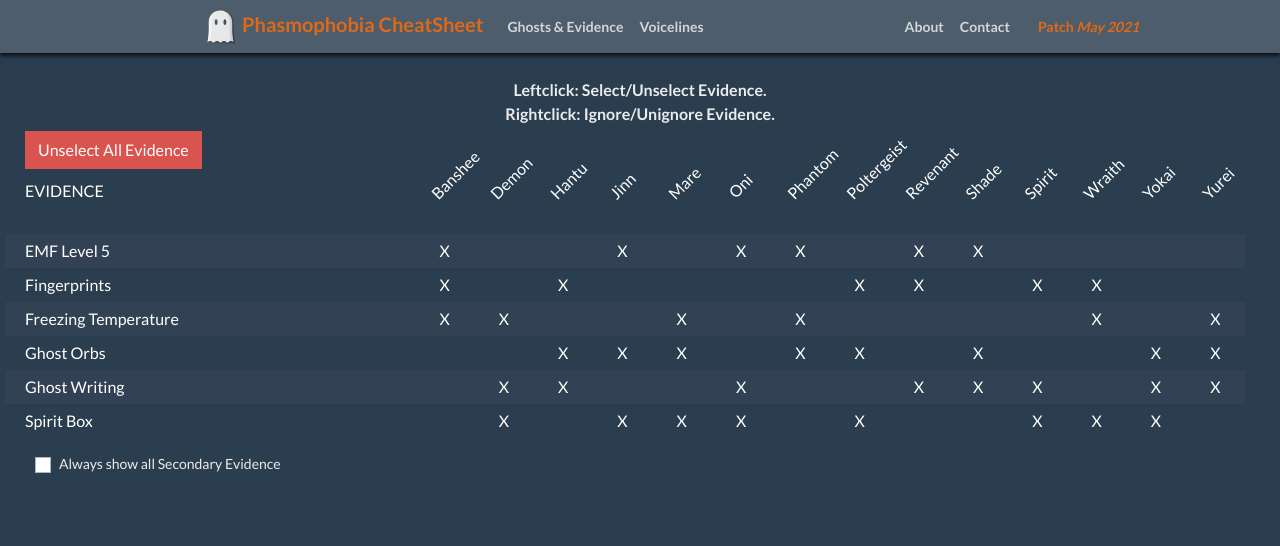
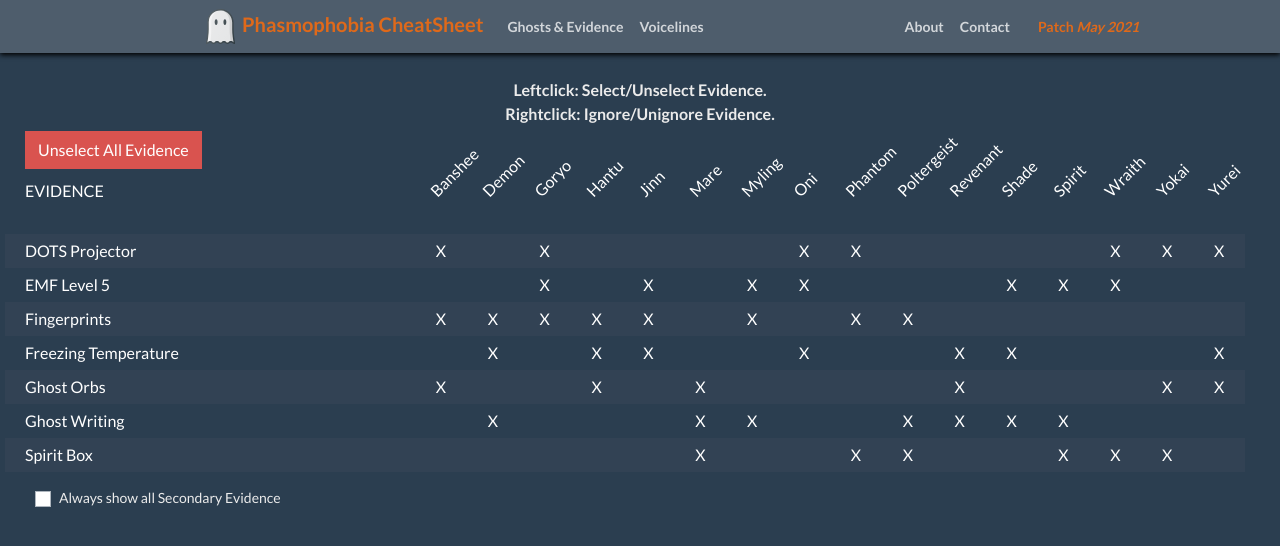
Before and after one commit to un0btanium/phasmophobia-cheatsheet, a React (Create React App) app: page / in a window 1280 px wide. Shown: the top 546 px of the page. Built offline with nearby package versions, Linux system fonts and the light colour scheme.

Commit message:
Add new DOTS evidence, and new ghosts Goryo and Myling

```diff
--- a/src/phasmophobia-data/data.js
+++ b/src/phasmophobia-data/data.js
@@ -1,11 +1,20 @@
+const DOTS = "DOTS Projector";
+const EMF5 = "EMF Level 5";
+const FINGERPRINTS = "Fingerprints";
+const FREEZING = "Freezing Temperature";
+const ORBS = "Ghost Orbs";
+const WRITING = "Ghost Writing";
+const BOX = "Spirit Box";
+
 var data = {
 	"primaryevidence": [
-		"EMF Level 5",
-		"Fingerprints",
-		"Freezing Temperature",
-		"Ghost Orbs",
-		"Ghost Writing",
-		"Spirit Box"
+		DOTS,
+		EMF5,
+		FINGERPRINTS,
+		FREEZING,
+		ORBS,
+		WRITING,
+		BOX
 	],
 	"secondaryevidence": [
 		"objects moved at great speeds",
@@ -50,9 +59,9 @@
 			"uniquestrength": "",
 			"weaknesses": "",
 			"evidence": [
-				"Fingerprints",
-				"Ghost Writing",
-				"Spirit Box",
+				EMF5,
+				WRITING,
+				BOX,
 
 				"smudge stick stops attacks for a long time"
 			]
@@ -63,9 +72,9 @@
 			"uniquestrength": "",
 			"weaknesses": "",
 			"evidence": [
-				"Fingerprints",
-				"Freezing Temperature",
-				"Spirit Box",
+				DOTS,
+				EMF5,
+				BOX,
 
 				"flying, no footprints",
 				"toxic reaction to salt",
@@ -78,9 +87,9 @@
 			"uniquestrength": "",
 			"weaknesses": "",
 			"evidence": [
-				"EMF Level 5",
-				"Freezing Temperature",
-				"Ghost Orbs",
+				DOTS,
+				FINGERPRINTS,
+				BOX,
 
 				"looking at the ghost drops sanity considerably",
 				"taking a photo makes the ghost temporarily disappear",
@@ -94,9 +103,9 @@
 			"uniquestrength": "",
 			"weaknesses": "",
 			"evidence": [
-				"Fingerprints",
-				"Ghost Orbs",
-				"Spirit Box",
+				FINGERPRINTS,
+				WRITING,
+				BOX,
 
 				"throws multiple objects at once"
 			]
@@ -107,9 +116,9 @@
 			"uniquestrength": "",
 			"weaknesses": "",
 			"evidence": [
-				"EMF Level 5",
-				"Fingerprints",
-				"Freezing Temperature",
+				DOTS,
+				FINGERPRINTS,
+				ORBS,
 
 				"targets and hunts one person at a time",
 				"scared off easily by the Crucifix"
@@ -121,9 +130,9 @@
 			"uniquestrength": "",
 			"weaknesses": "",
 			"evidence": [
-				"EMF Level 5",
-				"Ghost Orbs",
-				"Spirit Box",
+				EMF5,
+				FINGERPRINTS,
+				FREEZING,
 
 				"territorial ghost that attacks when threatened",
 				"travels fast when victim is far away",
@@ -136,9 +145,9 @@
 			"uniquestrength": "",
 			"weaknesses": "",
 			"evidence": [
-				"Freezing Temperature",
-				"Ghost Orbs",
-				"Spirit Box",
+				ORBS,
+				WRITING,
+				BOX,
 
 				"most powerful in the dark",
 				"increased chance of an attack in the dark",
@@ -151,9 +160,9 @@
 			"uniquestrength": "",
 			"weaknesses": "",
 			"evidence": [
-				"EMF Level 5",
-				"Fingerprints",
-				"Ghost Writing",
+				FREEZING,
+				ORBS,
+				WRITING,
 
 				"travels at significantly high speeds when hunting",
 				"hiding slows down the ghost significantly"
@@ -165,9 +174,9 @@
 			"uniquestrength": "",
 			"weaknesses": "",
 			"evidence": [
-				"EMF Level 5",
-				"Ghost Orbs",
-				"Ghost Writing",
+				EMF5,
+				FREEZING,
+				WRITING,
 
 				"shy ghost with no activity/hunting when multiple people are nearby"
 			]
@@ -178,9 +187,9 @@
 			"uniquestrength": "",
 			"weaknesses": "",
 			"evidence": [
-				"Freezing Temperature",
-				"Ghost Writing",
-				"Spirit Box",
+				FINGERPRINTS,
+				FREEZING,
+				WRITING,
 
 				"attacks often and without reason",
 				"sanity is not lowered when asking successful Ouija Board questions"
@@ -192,9 +201,9 @@
 			"uniquestrength": "",
 			"weaknesses": "",
 			"evidence": [
-				"Freezing Temperature",
-				"Ghost Orbs",
-				"Ghost Writing",
+				DOTS,
+				FREEZING,
+				ORBS,
 
 				"reduces sanity more quickly",
 				"smudging the room will stop it from wandering around for a long time"
@@ -206,9 +215,9 @@
 			"uniquestrength": "",
 			"weaknesses": "",
 			"evidence": [
-				"EMF Level 5",
-				"Ghost Writing",
-				"Spirit Box",
+				DOTS,
+				EMF5,
+				FREEZING,
 
 				"objects moved at great speeds",
 				"more active when people are nearby"
@@ -220,9 +229,9 @@
 			"uniquestrength": "",
 			"weaknesses": "",
 			"evidence": [
-				"Spirit Box",
-				"Ghost Orbs",
-				"Ghost Writing",
+				DOTS,
+				ORBS,
+				BOX,
 
 				"attracted to human voices",
 				"haunts family homes",
@@ -236,9 +245,9 @@
 			"uniquestrength": "",
 			"weaknesses": "",
 			"evidence": [
-				"Fingerprints",
-				"Ghost Orbs",
-				"Ghost Writing",
+				FINGERPRINTS,
+				FREEZING,
+				ORBS,
 
 				"rare ghost, found in hot climates",
 				"attack often during cold weather",
@@ -246,6 +255,28 @@
 				"moves slower in warm areas"
 			]
 		},
+		{
+			"name": "Myling",
+			"description": "",
+			"uniquestrength": "",
+			"weaknesses": "",
+			"evidence": [
+				EMF5,
+				FINGERPRINTS,
+				WRITING
+			]
+		},
+		{
+			"name": "Goryo",
+			"description": "",
+			"uniquestrength": "",
+			"weaknesses": "",
+			"evidence": [
+				DOTS,
+				EMF5,
+				FINGERPRINTS
+			]
+		}
 	],
 	"voicelines": {
 		"general": [
```
